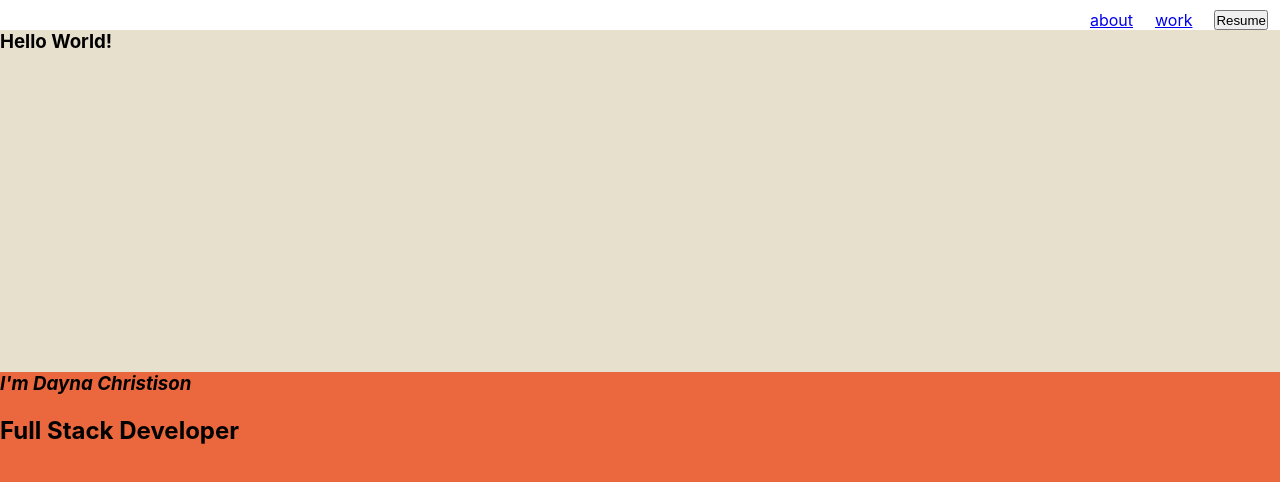
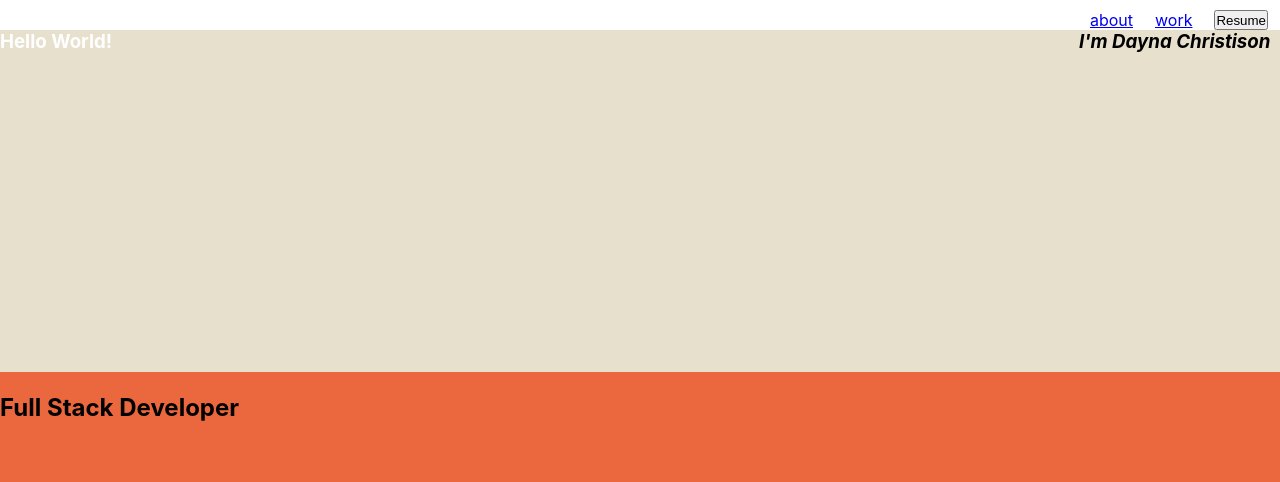
Before and after one commit to runnndmc/dmc-portfolio, a React (Create React App) app: page / in a window 1280 px wide. Shown: the top 482 px of the page. Built offline with nearby package versions, Linux system fonts and the light colour scheme.

Commit message:
name on right top

```diff
--- a/src/App.css
+++ b/src/App.css
@@ -6,12 +6,10 @@
 }
 .grid-container{
   display: grid;
-  grid-template-columns: 300px 1fr 1fr;
-  grid-template-rows: 30px 1fr 1fr 2.5fr;
+  grid-template-columns: 2fr 1fr 1fr;
+  grid-template-rows: 30px 2fr 2.5fr;
   grid-template-areas:"a a a a a"
                       "c c c c c"
-                      "c c c c c"
-                      "b b b b b"
                       "b b b b b";
   grid-gap: 0px;
   width: 100vw;
@@ -32,24 +30,23 @@ header{
 main{
   grid-area: "c";
   grid-row-start:2;
-  grid-row-end: 4;
   grid-column-start: 1;
   grid-column-end: 5;
   background-color: #E7E0CD;
 }
 .hello{
-  grid-area: "d";
+  color: white;
 }
 .title{
   grid-area: 'b';
   grid-column-start:1;
   grid-column-end: 6;
-  grid-row-start:4;
-  grid-row-end: 7;
+  grid-row-start:3;
   background-color: #EB673D;
 }
 .myname{
-
+  grid-column-start: 4;
+  grid-row-start: 2;
   font-style: italic;
   margin: 0;
 }
@@ -58,6 +55,7 @@ main{
  align: center;
  margin: 0;
  padding-bottom: 100px;
+ grid-column-start: 2;
 }
 .dot{
   font-size: 45px;
--- a/src/App.js
+++ b/src/App.js
@@ -14,12 +14,10 @@ function App() {
           </ul>
       </header>
       <main>
-        <div className='hello'>
-          <h3>Hello World!</h3>
-        </div>
+          <h3 className='hello'>Hello World!</h3>
       </main>
+      <h3 className='myname'>I'm Dayna Christison</h3>
       <div className='title'>
-        <h3 className='myname'>I'm Dayna Christison</h3>
         <h2 className='fullstack'>Full Stack Developer<span className='dot'>.</span></h2>
       </div>
 
```
